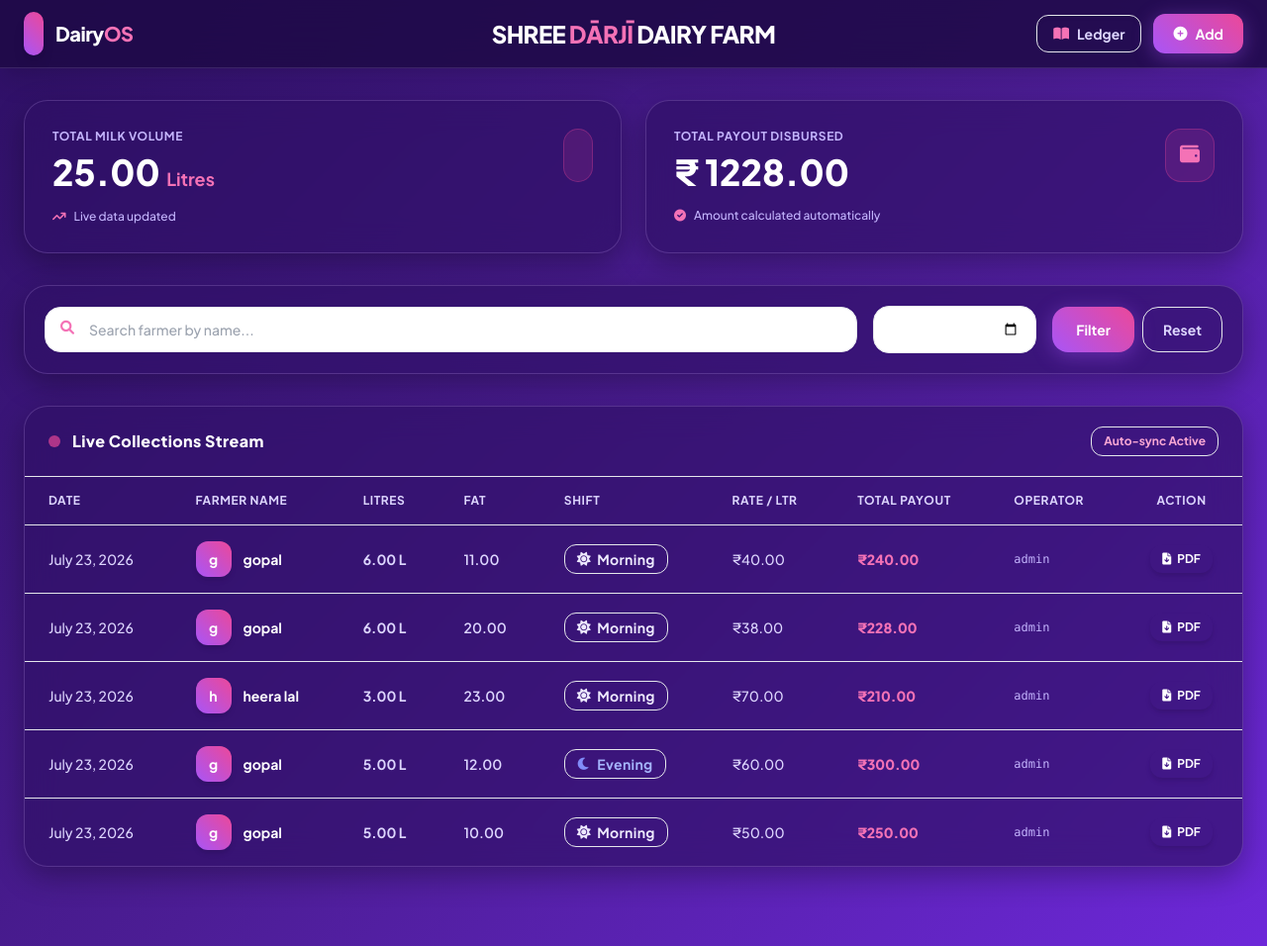
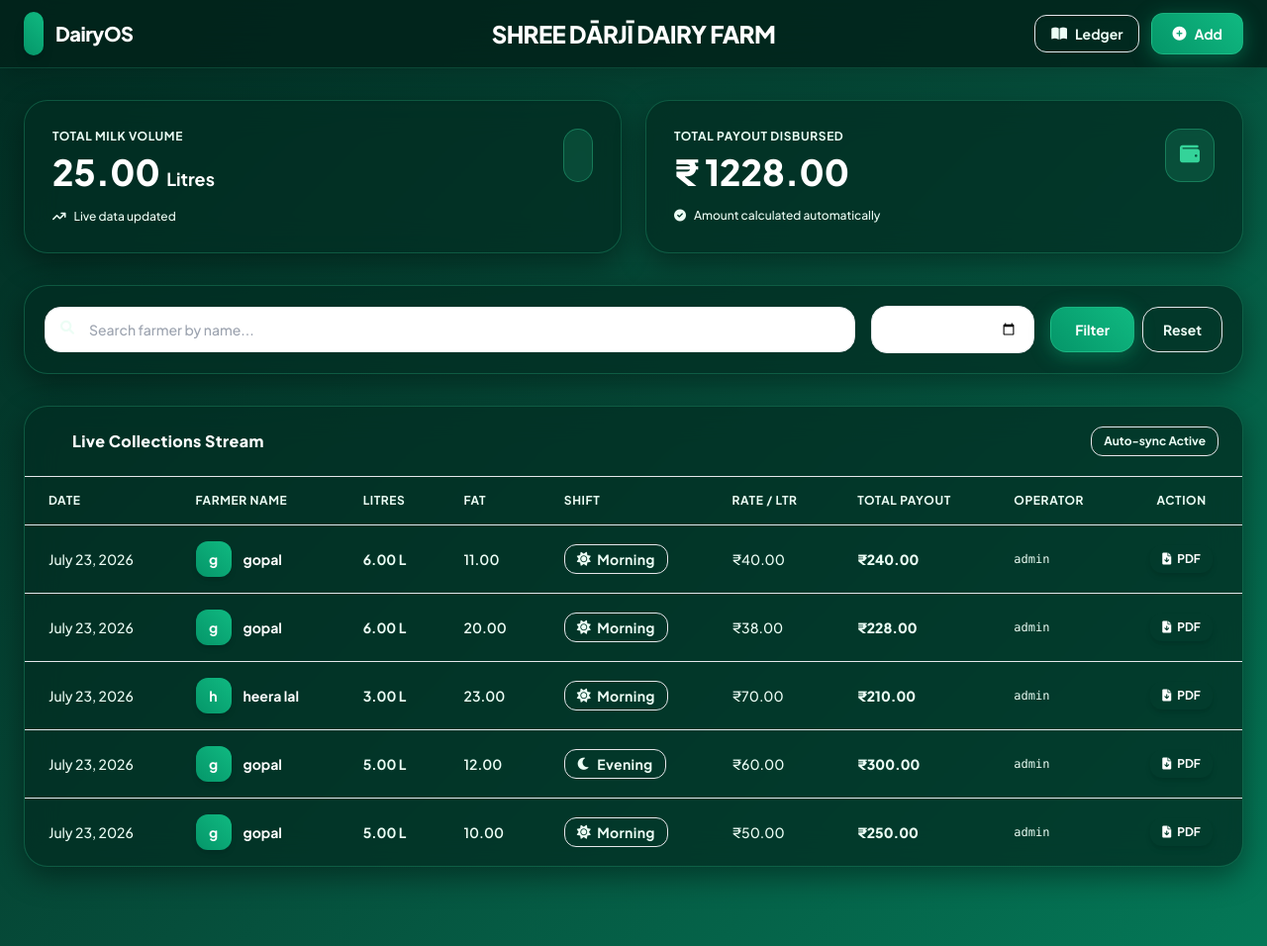
Before and after one commit to vishu601/dairy_project, a Django app: page / in a window 1280 px wide. Shown: the whole page at 99% size. Run offline with Django 5.2, Linux system fonts and the light colour scheme; a user stored in the database is signed in; data comes from the database, SQL or seed files in the repository.

Commit message:
uodate backgroud color green only

```diff
--- a/dairy_app/templates/dairy_app/dashboard.html
+++ b/dairy_app/templates/dairy_app/dashboard.html
@@ -10,37 +10,38 @@
     <style>
         body {
             font-family: 'Plus Jakarta Sans', sans-serif;
-            background: linear-gradient(135deg, #2e1065 0%, #4c1d95 50%, #6d28d9 100%);
+            background: linear-gradient(135deg, #022c22 0%, #064e3b 50%, #047857 100%);
             min-height: 100vh;
-            color: #f3e8ff;
+            color: #ecfdf5;
         }
         .glass-card {
-            background: rgba(46, 16, 101, 0.65);
+            background: rgba(2, 44, 34, 0.75);
             backdrop-filter: blur(16px);
             -webkit-backdrop-filter: blur(16px);
-            border: 1px solid rgba(216, 180, 254, 0.2);
-            box-shadow: 0 10px 30px rgba(0, 0, 0, 0.3);
+            border: 1px solid rgba(52, 211, 153, 0.25);
+            box-shadow: 0 10px 30px rgba(0, 0, 0, 0.4);
         }
         .glass-nav {
-            background: rgba(30, 10, 70, 0.85);
+            background: rgba(2, 35, 27, 0.85);
             backdrop-filter: blur(20px);
             -webkit-backdrop-filter: blur(20px);
-            border-bottom: 1px solid rgba(216, 180, 254, 0.15);
+            border-bottom: 1px solid rgba(52, 211, 153, 0.2);
         }
-        .text-dairy-accent { color: #f43f5e; }
-        .bg-dairy-accent { background-color: #f43f5e; }
-        .btn-purple-glow {
-            background: linear-gradient(45deg, #a855f7, #ec4899);
+        .text-dairy-accent { color: #34d399; }
+        .bg-dairy-accent { background-color: #34d399; }
+        .btn-green-glow {
+            background: linear-gradient(45deg, #059669, #10b981);
             color: white;
-            box-shadow: 0 4px 20px rgba(168, 85, 247, 0.4);
+            box-shadow: 0 4px 20px rgba(16, 185, 129, 0.4);
+            border: 1px solid rgba(52, 211, 153, 0.4);
         }
-        .btn-purple-glow:hover {
-            background: linear-gradient(45deg, #9333ea, #db2777);
+        .btn-green-glow:hover {
+            background: linear-gradient(45deg, #047857, #059669);
         }
         .metric-icon-bg {
-            background-color: rgba(236, 72, 153, 0.15);
-            color: #f472b6;
-            border: 1px solid rgba(236, 72, 153, 0.3);
+            background-color: rgba(52, 211, 153, 0.15);
+            color: #34d399;
+            border: 1px solid rgba(52, 211, 153, 0.35);
         }
     </style>
 </head>
@@ -51,36 +52,36 @@
         <div class="container mx-auto flex justify-between items-center">
             <!-- Logo & Brand -->
             <div class="flex items-center gap-3">
-                <div class="p-2.5 rounded-2xl text-white shadow-lg" style="background: linear-gradient(45deg, #a855f7, #ec4899);">
+                <div class="p-2.5 rounded-2xl text-white shadow-lg" style="background: linear-gradient(45deg, #059669, #10b981);">
                     <i class="fa-solid fa-cow text-xl"></i>
                 </div>
                 <div>
-                    <h1 class="text-xl font-extrabold tracking-tight text-white">Dairy<span class="text-pink-400">OS</span></h1>
-                    <p class="text-[11px] text-purple-300 font-semibold uppercase tracking-wider hidden xs:block">Enterprise Suite</p>
+                    <h1 class="text-xl font-extrabold tracking-tight text-white">Dairy<span class="text-emerald-400">OS</span></h1>
+                    <p class="text-[11px] text-emerald-300 font-semibold uppercase tracking-wider hidden xs:block">Enterprise Suite</p>
                 </div>
             </div>
 
             <!-- Center Title -->
             <div class="absolute left-1/2 transform -translate-x-1/2 hidden md:block">
                 <h2 class="text-2xl font-extrabold text-white tracking-tight">
-                    SHREE <span class="text-pink-400">DĀRJĪ</span> DAIRY FARM
+                    SHREE <span class="text-emerald-400">DĀRJĪ</span> DAIRY FARM
                 </h2>
             </div>
 
             <!-- Actions -->
             <div class="flex items-center gap-3">
-                <a href="{% url 'farmer_ledger' %}" class="bg-purple-900/40 hover:bg-purple-900/70 text-purple-200 px-4 py-2 rounded-xl text-sm font-bold transition-all flex items-center gap-2 border border-purple-500/30 shadow-inner">
-                    <i class="fa-solid fa-book-open text-pink-400"></i> <span class="hidden sm:inline">Ledger</span>
+                <a href="{% url 'farmer_ledger' %}" class="bg-emerald-900/40 hover:bg-emerald-900/70 text-emerald-200 px-4 py-2 rounded-xl text-sm font-bold transition-all flex items-center gap-2 border border-emerald-500/30 shadow-inner">
+                    <i class="fa-solid fa-book-open text-emerald-400"></i> <span class="hidden sm:inline">Ledger</span>
                 </a>
-                <a href="{% url 'add_milk' %}" class="btn-purple-glow px-5 py-2.5 rounded-xl text-sm font-bold transition-all flex items-center gap-2">
+                <a href="{% url 'add_milk' %}" class="btn-green-glow px-5 py-2.5 rounded-xl text-sm font-bold transition-all flex items-center gap-2">
                     <i class="fa-solid fa-plus-circle"></i> Add <span class="hidden xs:inline">Entry</span>
                 </a>
             </div>
         </div>
         <!-- Mobile Title -->
-        <div class="md:hidden mt-3 text-center border-t border-purple-500/20 pt-2">
+        <div class="md:hidden mt-3 text-center border-t border-emerald-500/20 pt-2">
             <h2 class="text-lg font-extrabold text-white tracking-tight">
-                SHREE <span class="text-pink-400">DĀRJĪ</span> DAIRY FARM
+                SHREE <span class="text-emerald-400">DĀRJĪ</span> DAIRY FARM
             </h2>
         </div>
     </nav>
@@ -93,15 +94,15 @@
             <div class="glass-card p-7 rounded-3xl shadow-xl">
                 <div class="flex justify-between items-start mb-4">
                     <div>
-                        <p class="text-purple-300 text-xs font-bold uppercase tracking-wider">Total Milk Volume</p>
-                        <h3 class="text-4xl font-black text-white mt-2">{{ total_litres|default:0 }} <span class="text-lg font-bold text-pink-400">Litres</span></h3>
+                        <p class="text-emerald-300 text-xs font-bold uppercase tracking-wider">Total Milk Volume</p>
+                        <h3 class="text-4xl font-black text-white mt-2">{{ total_litres|default:0 }} <span class="text-lg font-bold text-emerald-400">Litres</span></h3>
                     </div>
                     <div class="metric-icon-bg p-3.5 rounded-2xl">
                         <i class="fa-solid fa-glass-water text-xl"></i>
                     </div>
                 </div>
-                <div class="flex items-center gap-2 text-xs text-purple-300 font-medium">
-                    <i class="fa-solid fa-arrow-trend-up text-pink-400"></i> Live data updated
+                <div class="flex items-center gap-2 text-xs text-emerald-300 font-medium">
+                    <i class="fa-solid fa-arrow-trend-up text-emerald-400"></i> Live data updated
                 </div>
             </div>
 
@@ -109,15 +110,15 @@
             <div class="glass-card p-7 rounded-3xl shadow-xl">
                 <div class="flex justify-between items-start mb-4">
                     <div>
-                        <p class="text-purple-300 text-xs font-bold uppercase tracking-wider">Total Payout Disbursed</p>
+                        <p class="text-emerald-300 text-xs font-bold uppercase tracking-wider">Total Payout Disbursed</p>
                         <h3 class="text-4xl font-black text-white mt-2">₹ {{ total_amount|default:0 }}</h3>
                     </div>
                     <div class="metric-icon-bg p-3.5 rounded-2xl">
                         <i class="fa-solid fa-wallet text-xl"></i>
                     </div>
                 </div>
-                <div class="flex items-center gap-2 text-xs text-purple-300 font-medium">
-                    <i class="fa-solid fa-check-circle text-pink-400"></i> Amount calculated automatically
+                <div class="flex items-center gap-2 text-xs text-emerald-300 font-medium">
+                    <i class="fa-solid fa-check-circle text-emerald-400"></i> Amount calculated automatically
                 </div>
             </div>
         </div>
@@ -125,66 +126,66 @@
         <!-- Filter & Search Console -->
         <form method="GET" class="glass-card p-5 rounded-3xl mb-8 shadow-xl flex flex-col md:flex-row gap-4 items-center">
             <div class="w-full md:flex-1 relative">
-                <i class="fa-solid fa-magnifying-glass absolute left-4 top-3.5 text-pink-400 text-sm"></i>
-                <input type="text" name="q" value="{{ search_query }}" placeholder="Search farmer by name..." class="w-full bg-purple-950/50 border border-purple-500/30 text-white placeholder-purple-300/50 pl-11 pr-4 py-3 rounded-2xl text-sm font-medium focus:outline-none focus:ring-2 focus:ring-pink-500 transition-all">
+                <i class="fa-solid fa-magnifying-glass absolute left-4 top-3.5 text-emerald-400 text-sm"></i>
+                <input type="text" name="q" value="{{ search_query }}" placeholder="Search farmer by name..." class="w-full bg-emerald-950/50 border border-emerald-500/30 text-white placeholder-emerald-300/50 pl-11 pr-4 py-3 rounded-2xl text-sm font-medium focus:outline-none focus:ring-2 focus:ring-emerald-400 transition-all">
             </div>
             <div class="w-full md:w-auto">
-                <input type="date" name="date" value="{{ selected_date }}" class="w-full md:w-auto bg-purple-950/50 border border-purple-500/30 text-white px-4 py-3 rounded-2xl text-sm font-medium focus:outline-none focus:ring-2 focus:ring-pink-500 transition-all">
+                <input type="date" name="date" value="{{ selected_date }}" class="w-full md:w-auto bg-emerald-950/50 border border-emerald-500/30 text-white px-4 py-3 rounded-2xl text-sm font-medium focus:outline-none focus:ring-2 focus:ring-emerald-400 transition-all">
             </div>
             <div class="flex gap-2 w-full md:w-auto">
-                <button type="submit" class="flex-1 md:flex-none btn-purple-glow px-6 py-3 rounded-2xl text-sm font-bold shadow-md">Filter</button>
-                <a href="{% url 'dashboard' %}" class="flex-1 md:flex-none text-center bg-purple-900/40 hover:bg-purple-900/70 text-purple-200 px-5 py-3 rounded-2xl text-sm font-bold transition-all border border-purple-500/30">Reset</a>
+                <button type="submit" class="flex-1 md:flex-none btn-green-glow px-6 py-3 rounded-2xl text-sm font-bold shadow-md">Filter</button>
+                <a href="{% url 'dashboard' %}" class="flex-1 md:flex-none text-center bg-emerald-900/40 hover:bg-emerald-900/70 text-emerald-200 px-5 py-3 rounded-2xl text-sm font-bold transition-all border border-emerald-500/30">Reset</a>
             </div>
         </form>
 
         <!-- Main Data Container -->
         <div class="glass-card rounded-3xl overflow-hidden shadow-2xl">
-            <div class="px-6 py-5 border-b border-purple-500/20 flex justify-between items-center bg-purple-950/30">
+            <div class="px-6 py-5 border-b border-emerald-500/20 flex justify-between items-center bg-emerald-950/30">
                 <div class="flex items-center gap-3">
-                    <div class="w-3 h-3 rounded-full bg-pink-500 animate-pulse"></div>
+                    <div class="w-3 h-3 rounded-full bg-emerald-400 animate-pulse"></div>
                     <h3 class="text-base font-extrabold text-white tracking-wide">Live Collections Stream</h3>
                 </div>
-                <span class="text-xs font-bold text-pink-300 bg-pink-500/20 px-3 py-1.5 rounded-xl border border-pink-500/30">Auto-sync Active</span>
+                <span class="text-xs font-bold text-emerald-300 bg-emerald-500/20 px-3 py-1.5 rounded-xl border border-emerald-500/30">Auto-sync Active</span>
             </div>
 
             <!-- Mobile Card View -->
-            <div class="block lg:hidden divide-y divide-purple-500/20 p-4 space-y-4">
+            <div class="block lg:hidden divide-y divide-emerald-500/20 p-4 space-y-4">
                 {% for c in collections %}
-                <div class="bg-purple-950/40 border border-purple-500/20 rounded-2xl p-4 space-y-3 shadow-lg">
+                <div class="bg-emerald-950/40 border border-emerald-500/20 rounded-2xl p-4 space-y-3 shadow-lg">
                     <div class="flex justify-between items-center">
-                        <span class="text-xs font-semibold text-purple-300"><i class="fa-regular fa-calendar mr-1"></i> {{ c.date }}</span>
-                        <span class="px-3 py-1 rounded-xl text-[11px] font-bold tracking-wide border inline-flex items-center gap-1.5 {% if c.shift == 'Morning' %}bg-amber-500/20 text-amber-300 border-amber-500/30{% else %}bg-indigo-500/20 text-indigo-300 border-indigo-500/30{% endif %}">
-                            <i class="fa-solid {% if c.shift == 'Morning' %}fa-sun text-amber-400{% else %}fa-moon text-indigo-400{% endif %}"></i> {{ c.shift }}
+                        <span class="text-xs font-semibold text-emerald-300"><i class="fa-regular fa-calendar mr-1"></i> {{ c.date }}</span>
+                        <span class="px-3 py-1 rounded-xl text-[11px] font-bold tracking-wide border inline-flex items-center gap-1.5 {% if c.shift == 'Morning' %}bg-amber-500/20 text-amber-300 border-amber-500/30{% else %}bg-teal-500/20 text-teal-300 border-teal-500/30{% endif %}">
+                            <i class="fa-solid {% if c.shift == 'Morning' %}fa-sun text-amber-400{% else %}fa-moon text-teal-300{% endif %}"></i> {{ c.shift }}
                         </span>
                     </div>
 
                     <div class="flex items-center justify-between">
                         <div class="flex items-center gap-3">
-                            <div class="w-10 h-10 rounded-xl flex items-center justify-center text-sm text-white font-bold shadow-md" style="background: linear-gradient(45deg, #a855f7, #ec4899);">
+                            <div class="w-10 h-10 rounded-xl flex items-center justify-center text-sm text-white font-bold shadow-md" style="background: linear-gradient(45deg, #059669, #10b981);">
                                 {{ c.farmer.name|slice:":1" }}
                             </div>
                             <div>
                                 <h4 class="font-bold text-white text-sm">{{ c.farmer.name }}</h4>
-                                <p class="text-xs text-purple-300 font-mono">Op: {{ c.collected_by.username|default:"Admin" }}</p>
+                                <p class="text-xs text-emerald-300 font-mono">Op: {{ c.collected_by.username|default:"Admin" }}</p>
                             </div>
                         </div>
                         <div class="text-right">
-                            <span class="text-lg font-black text-pink-400">₹{{ c.total_amount }}</span>
-                            <p class="text-xs text-purple-300 font-semibold">{{ c.litres }} L • F {{ c.fat }}</p>
+                            <span class="text-lg font-black text-emerald-400">₹{{ c.total_amount }}</span>
+                            <p class="text-xs text-emerald-300 font-semibold">{{ c.litres }} L • F {{ c.fat }}</p>
                         </div>
                     </div>
 
-                    <div class="pt-2 border-t border-purple-500/20 flex justify-between items-center text-xs">
-                        <span class="text-purple-200 font-medium">Rate: ₹{{ c.price_per_litre }}/L</span>
-                        <a href="{% url 'download_slip' c.id %}" class="bg-rose-600 hover:bg-rose-700 text-white px-4 py-1.5 rounded-xl text-xs font-bold shadow-md transition-all inline-flex items-center gap-1.5">
+                    <div class="pt-2 border-t border-emerald-500/20 flex justify-between items-center text-xs">
+                        <span class="text-emerald-200 font-medium">Rate: ₹{{ c.price_per_litre }}/L</span>
+                        <a href="{% url 'download_slip' c.id %}" class="bg-emerald-600 hover:bg-emerald-700 text-white px-4 py-1.5 rounded-xl text-xs font-bold shadow-md transition-all inline-flex items-center gap-1.5">
                             <i class="fa-solid fa-file-arrow-down"></i> PDF Slip
                         </a>
                     </div>
                 </div>
                 {% empty %}
-                <div class="text-center py-12 text-purple-300/70 font-medium">
+                <div class="text-center py-12 text-emerald-300/70 font-medium">
                     <div class="flex flex-col items-center justify-center gap-2">
-                        <i class="fa-regular fa-folder-open text-4xl text-purple-400/50"></i>
+                        <i class="fa-regular fa-folder-open text-4xl text-emerald-400/50"></i>
                         <p class="text-sm">No collection entries found.</p>
                     </div>
                 </div>
@@ -195,7 +196,7 @@
             <div class="hidden lg:block overflow-x-auto">
                 <table class="w-full text-left border-collapse">
                     <thead>
-                        <tr class="bg-purple-950/40 text-purple-200 text-xs font-extrabold uppercase tracking-wider border-b border-purple-500/20">
+                        <tr class="bg-emerald-950/40 text-emerald-200 text-xs font-extrabold uppercase tracking-wider border-b border-emerald-500/20">
                             <th class="py-4 px-6">Date</th>
                             <th class="py-4 px-6">Farmer Name</th>
                             <th class="py-4 px-6">Litres</th>
@@ -207,37 +208,37 @@
                             <th class="py-4 px-6 text-center">Action</th>
                         </tr>
                     </thead>
-                    <tbody class="text-purple-100 text-sm divide-y divide-purple-500/15">
+                    <tbody class="text-emerald-100 text-sm divide-y divide-emerald-500/15">
                         {% for c in collections %}
-                        <tr class="hover:bg-purple-900/30 transition-colors">
-                            <td class="py-4 px-6 font-medium text-purple-200">{{ c.date }}</td>
+                        <tr class="hover:bg-emerald-900/30 transition-colors">
+                            <td class="py-4 px-6 font-medium text-emerald-200">{{ c.date }}</td>
                             <td class="py-4 px-6 font-bold text-white flex items-center gap-3">
-                                <div class="w-9 h-9 rounded-xl flex items-center justify-center text-sm text-white font-bold shadow-md" style="background: linear-gradient(45deg, #a855f7, #ec4899);">
+                                <div class="w-9 h-9 rounded-xl flex items-center justify-center text-sm text-white font-bold shadow-md" style="background: linear-gradient(45deg, #059669, #10b981);">
                                     {{ c.farmer.name|slice:":1" }}
                                 </div>
                                 {{ c.farmer.name }}
                             </td>
-                            <td class="py-4 px-6 font-bold text-purple-200">{{ c.litres }} L</td>
-                            <td class="py-4 px-6 font-semibold text-purple-200">{{ c.fat }}</td>
+                            <td class="py-4 px-6 font-bold text-emerald-200">{{ c.litres }} L</td>
+                            <td class="py-4 px-6 font-semibold text-emerald-200">{{ c.fat }}</td>
                             <td class="py-4 px-6">
-                                <span class="px-3 py-1 rounded-xl text-[11px] font-bold tracking-wide border inline-flex items-center gap-1.5 {% if c.shift == 'Morning' %}bg-amber-500/20 text-amber-300 border-amber-500/30{% else %}bg-indigo-500/20 text-indigo-300 border-indigo-500/30{% endif %}">
-                                    <i class="fa-solid {% if c.shift == 'Morning' %}fa-sun text-amber-400{% else %}fa-moon text-indigo-400{% endif %}"></i> {{ c.shift }}
+                                <span class="px-3 py-1 rounded-xl text-[11px] font-bold tracking-wide border inline-flex items-center gap-1.5 {% if c.shift == 'Morning' %}bg-amber-500/20 text-amber-300 border-amber-500/30{% else %}bg-teal-500/20 text-teal-300 border-teal-500/30{% endif %}">
+                                    <i class="fa-solid {% if c.shift == 'Morning' %}fa-sun text-amber-400{% else %}fa-moon text-teal-300{% endif %}"></i> {{ c.shift }}
                                 </span>
                             </td>
-                            <td class="py-4 px-6 font-medium text-purple-200">₹{{ c.price_per_litre }}</td>
-                            <td class="py-4 px-6 font-black text-pink-400">₹{{ c.total_amount }}</td>
-                            <td class="py-4 px-6 text-xs text-purple-300 font-mono">{{ c.collected_by.username|default:"Admin" }}</td>
+                            <td class="py-4 px-6 font-medium text-emerald-200">₹{{ c.price_per_litre }}</td>
+                            <td class="py-4 px-6 font-black text-emerald-400">₹{{ c.total_amount }}</td>
+                            <td class="py-4 px-6 text-xs text-emerald-300 font-mono">{{ c.collected_by.username|default:"Admin" }}</td>
                             <td class="py-4 px-6 text-center">
-                                <a href="{% url 'download_slip' c.id %}" class="bg-rose-600 hover:bg-rose-700 text-white px-3 py-1.5 rounded-xl text-xs font-bold shadow-md transition-all inline-flex items-center gap-1.5">
+                                <a href="{% url 'download_slip' c.id %}" class="bg-emerald-600 hover:bg-emerald-700 text-white px-3 py-1.5 rounded-xl text-xs font-bold shadow-md transition-all inline-flex items-center gap-1.5">
                                     <i class="fa-solid fa-file-arrow-down"></i> PDF
                                 </a>
                             </td>
                         </tr>
                         {% empty %}
                         <tr>
-                            <td colspan="9" class="text-center py-12 text-purple-300/70 font-medium">
+                            <td colspan="9" class="text-center py-12 text-emerald-300/70 font-medium">
                                 <div class="flex flex-col items-center justify-center gap-2">
-                                    <i class="fa-regular fa-folder-open text-4xl text-purple-400/50"></i>
+                                    <i class="fa-regular fa-folder-open text-4xl text-emerald-400/50"></i>
                                     <p class="text-sm">No collection entries found.</p>
                                 </div>
                             </td>
```
